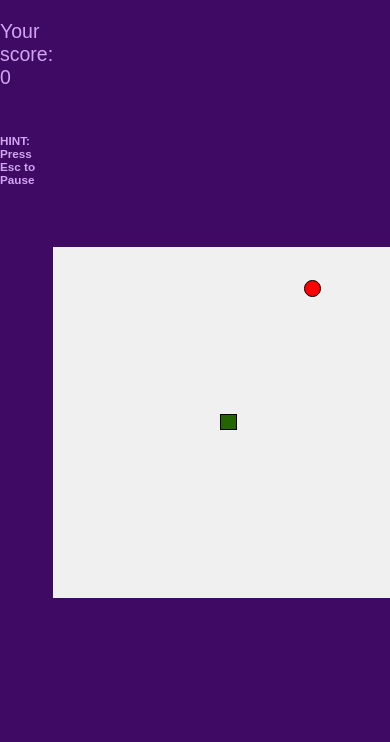
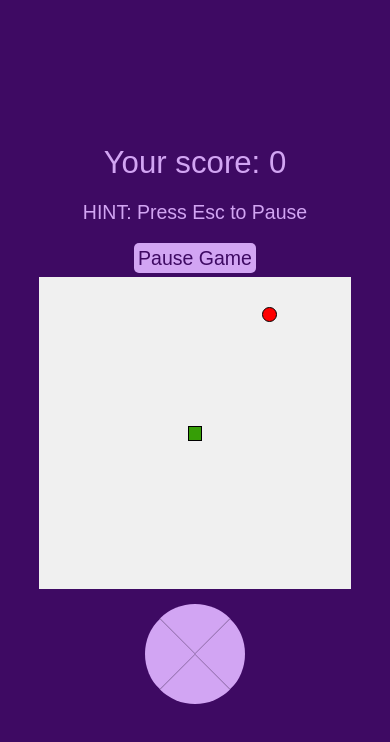
Before and after one commit to RoronoaFilip/angular_games, an Angular app: page /snake in a window 390 px wide. Shown: the top 742 px of the page. Built offline with nearby package versions, Linux system fonts and the light colour scheme.

Commit message:
Fix Responsiveness

```diff
--- a/src/app/app.routes.ts
+++ b/src/app/app.routes.ts
@@ -1,5 +1,4 @@
 import { Routes } from '@angular/router';
-import {BoardComponent} from "./games/snake/components/board/board.component";
 import { SnakeGameComponent } from "./games/snake/components/snake-game/snake-game.component";
 
 export const routes: Routes = [
--- a/src/app/games/snake/components/board/board.component.html
+++ b/src/app/games/snake/components/board/board.component.html
@@ -1,3 +1,4 @@
+<div>
   <div [ngClass]="{
 'game-board': true,
 'game-over': gameOver || isPaused,
@@ -5,10 +6,11 @@
 
   </div>
 
-@if(isPaused) {
+  @if (isPaused) {
     <p class="paused-message">PAUSED</p>
   }
 
-@if(gameOver) {
+  @if (gameOver) {
     <p class="game-over-message">GAME OVER</p>
   }
+</div>
--- a/src/app/games/snake/components/board/board.component.scss
+++ b/src/app/games/snake/components/board/board.component.scss
@@ -2,6 +2,9 @@
   background-color: var(--board-color);
   width: 90vmin;
   height: 90vmin;
+
+  min-width: 70vmin;
+  min-height: 70vmin;
   display: grid;
   align-self: center;
   grid-template-rows: repeat(var(--snake-grid-rows), 1fr);
@@ -18,10 +21,24 @@
 
 .paused-message,
 .game-over-message {
-  position: absolute;
+  position: fixed;
   top: 30%;
-  left: 60%;
+  left: 70%;
   transform: translate(-50%, -50%);
-  font-size: 5vmin;
-  color: var(--snake-color);
+  font-size: 8vmin;
+  color: red;
 }
+
+
+@media (max-width: 1912px) {
+  .game-board {
+    max-width: 80vmin;
+    max-height: 80vmin;
+  }
+
+  .paused-message,
+  .game-over-message {
+    top: 50%;
+    left: 50%;
+  }
+}
--- a/src/app/games/snake/components/snake-game/snake-game.component.html
+++ b/src/app/games/snake/components/snake-game/snake-game.component.html
@@ -5,7 +5,12 @@
     @if (gameOver) {
       <button class="restart-button" (click)="restart()">Restart Game</button>
     } @else {
-      <h4 class="hint-message">HINT: Press Esc to Pause</h4>
+      <p class="hint-message">HINT: Press Esc to Pause</p>
+      @if (isPaused) {
+        <button class="pause-button" (click)="pause()">Resume Game</button>
+      } @else {
+        <button class="pause-button" (click)="pause()">Pause Game</button>
+      }
     }
   </div>
 
@@ -14,4 +19,13 @@
     (score)="onScore($event)"
     [isPaused]="isPaused"
   ></app-board>
+
+  <div class="mobile-controls">
+    <nav class="o-pad">
+      <a class="up" (click)="dispatchKeyEvent('ArrowUp')"></a>
+      <a class="right" (click)="dispatchKeyEvent('ArrowRight')"></a>
+      <a class="down" (click)="dispatchKeyEvent('ArrowDown')"></a>
+      <a class="left" (click)="dispatchKeyEvent('ArrowLeft')"></a>
+    </nav>
+  </div>
 </div>
--- a/src/app/games/snake/components/snake-game/snake-game.component.scss
+++ b/src/app/games/snake/components/snake-game/snake-game.component.scss
@@ -1,8 +1,14 @@
 .container {
   margin: 0;
+  width: 100%;
   height: 100vh;
-  width: 100%;
+
+  max-width: 100%;
+  min-height: 70vh;
+
+
   display: flex;
+  flex-direction: row;
   justify-content: space-evenly;
   align-items: center;
 
@@ -15,12 +21,13 @@
   flex-direction: column;
   align-items: center;
   gap: 10px;
-  width: 20vw;
 }
 
-.restart-button {
+.restart-button,
+.pause-button {
   font-size: 2vmin;
   padding: 1vmin;
+  margin: 1vmin;
   border-radius: 5px;
   background: #d2a5f3;
   color: #3e0a63;
@@ -28,12 +35,102 @@
   cursor: pointer;
 }
 
-.hint-message {
-  font-size: 3vmin;
+.score-message {
+  font-size: 8vmin;
   color: #d2a5f3;
 }
 
-.score-message {
+.hint-message {
   font-size: 5vmin;
   color: #d2a5f3;
 }
+
+.mobile-controls {
+  display: none;
+  margin-top: 15px;
+
+  .o-pad {
+    position: relative;
+    width: 100px;
+    height: 100px;
+    border-radius: 50%;
+    overflow: hidden;
+
+    a {
+      display: block;
+      position: absolute;
+      width: 50%;
+      height: 50%;
+      text-align: center;
+      transform: rotate(45deg);
+      border: 1px solid rgba(0, 0, 0, 0.2);
+      background: #d2a5f3;
+
+      &:active {
+        background: #3e0a63;
+      }
+    }
+
+    a.up {
+      bottom: 50%;
+      left: 50%;
+      transform: translate(-50%, -20%) rotate(45deg);
+      border-top-left-radius: 50%;
+      z-index: 1;
+    }
+
+    a.down {
+      top: 50%;
+      left: 50%;
+      transform: translate(-50%, 20%) rotate(45deg);
+      border-bottom-right-radius: 50%;
+      z-index: 1;
+    }
+
+    a.left {
+      top: 50%;
+      right: 50%;
+      transform: translate(-20%, -50%) rotate(45deg);
+      border-bottom-left-radius: 50%;
+      border: none;
+    }
+
+    a.right {
+      top: 50%;
+      left: 50%;
+      transform: translate(20%, -50%) rotate(45deg);
+      border-top-right-radius: 50%;
+      border: none;
+    }
+  }
+}
+
+@media (max-width: 1912px) {
+  .container {
+    flex-direction: column;
+    justify-content: center;
+    align-items: center;
+  }
+
+  .menu {
+    align-self: center;
+    p {
+      margin: 5px;
+    }
+  }
+}
+
+@media (max-width: 768px) {
+  .mobile-controls {
+    display: flex;
+    justify-content: center;
+    align-items: center;
+    gap: 10px;
+  }
+}
+
+@media (max-width: 680px) {
+  .pause-button {
+    font-size: 5vmin;
+  }
+}
--- a/src/app/games/snake/components/snake-game/snake-game.component.ts
+++ b/src/app/games/snake/components/snake-game/snake-game.component.ts
@@ -41,4 +41,8 @@ export class SnakeGameComponent implements OnInit {
   restart(): void {
     location.reload();
   }
+
+  dispatchKeyEvent(key: string): void {
+    this.directionService.next(new KeyboardEvent('keydown', { key }));
+  }
 }
--- a/src/app/games/snake/models/snake.ts
+++ b/src/app/games/snake/models/snake.ts
@@ -1,5 +1,6 @@
 import { Position } from "./position";
 import { BehaviorSubject } from "rxjs";
+import { Direction } from "./direction";
 
 export const SNAKE_SPEED = 7;
 
@@ -8,7 +9,7 @@ export class Snake {
   head = this.snakeBody[0];
   head$$ = new BehaviorSubject(this.head);
 
-  currentDirection: Position = { x: 0, y: 0 };
+  currentDirection: Direction = { x: 0, y: 0 };
 
   draw(gameBoard: HTMLDivElement): void {
     this.move();
--- a/src/styles.scss
+++ b/src/styles.scss
@@ -2,7 +2,7 @@
   --board-color: #f0f0f0;
   --snake-grid-columns: 21;
   --snake-grid-rows: 21;
-  --snake-color: #236503;
+  --snake-color: #369e06;
   --food-color: #f00;
 
 }
```
Lines whose indentation alone changed are shown as unchanged.
